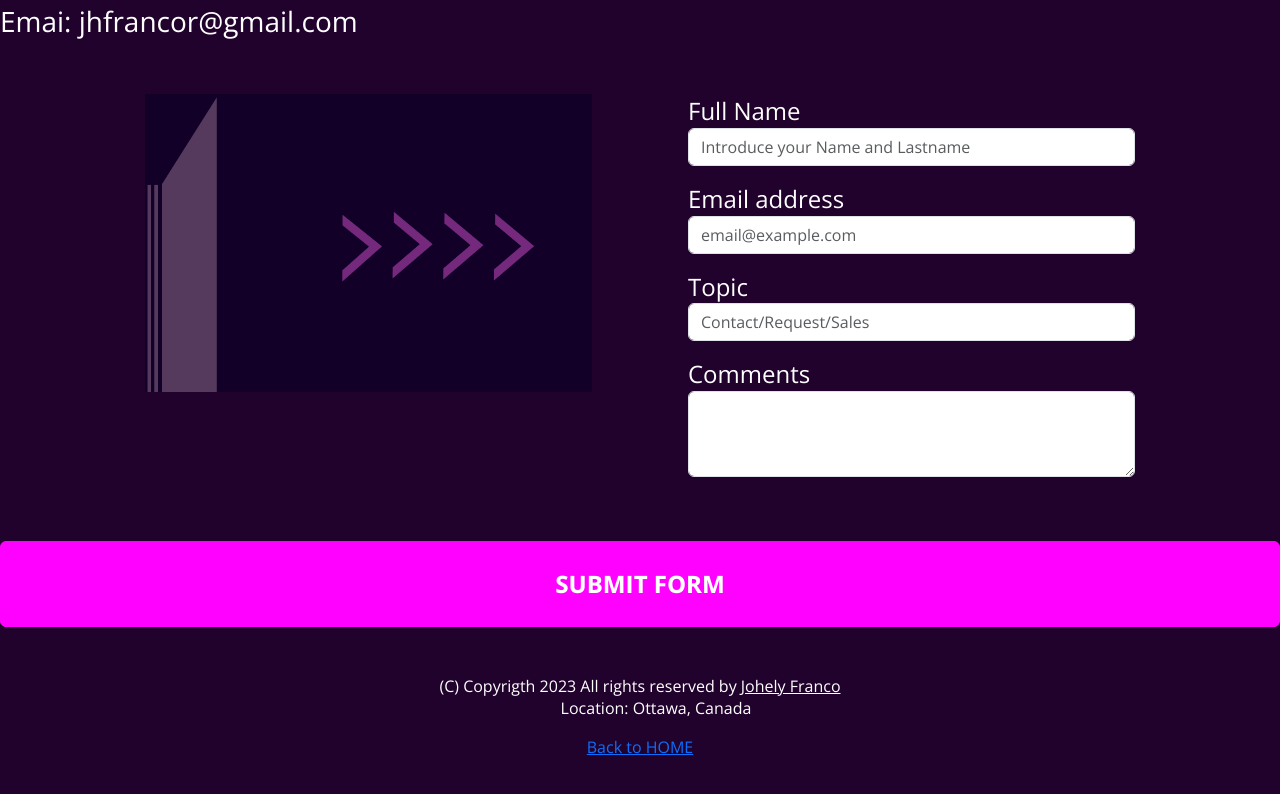
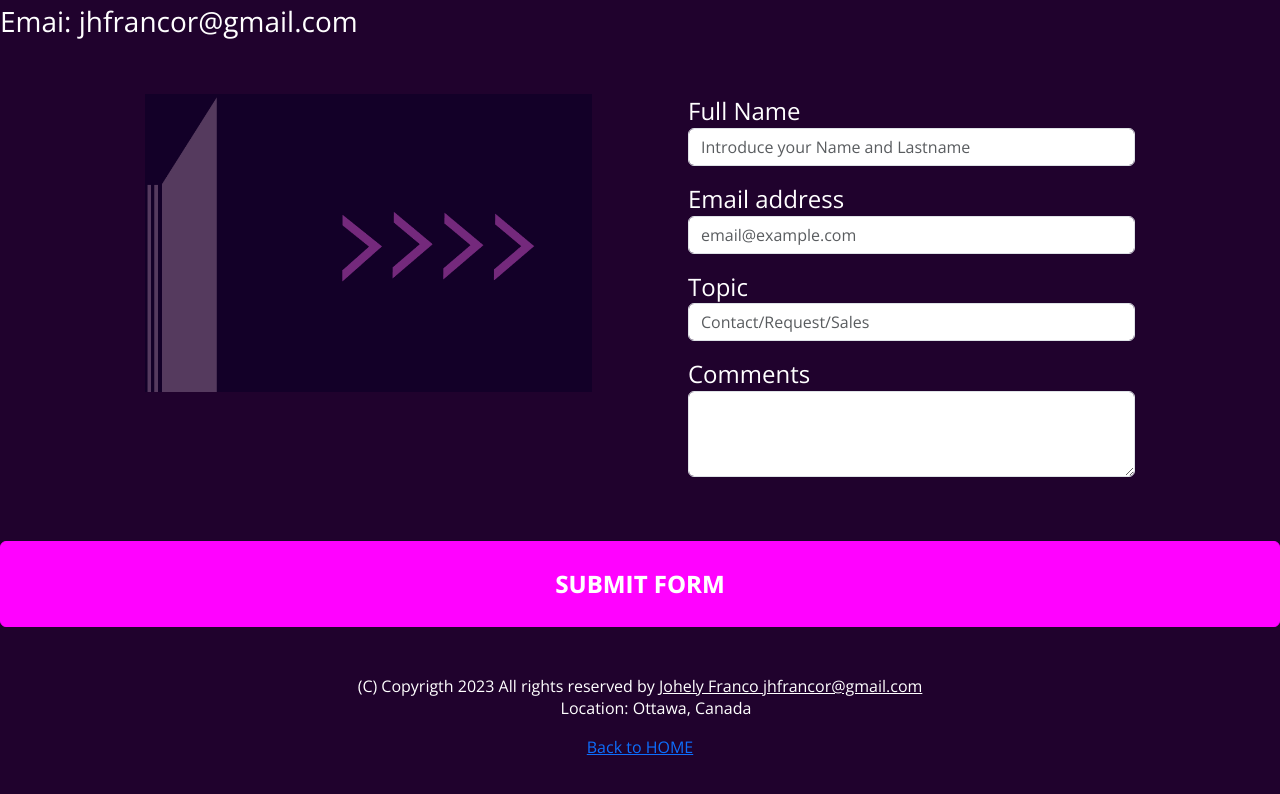
Before and after one commit to fran0571/portfolio, a plain HTML site: page contact.html in a window 1280 px wide. Shown: the part 350-1144 px from the top of the page. Drawn offline with nearby package versions, Linux system fonts and the light colour scheme.

Commit message:
adds email

```diff
--- a/contact.html
+++ b/contact.html
@@ -137,7 +137,7 @@
         <div class="container">
           <div class="row">
             <div class="col-12 text-center">
-              <p class="mb-md-0">(C) Copyrigth 2023 All rights reserved by <a href="https://www.linkedin.com/" class="external text-white">Johely Franco</a></p>
+              <p class="mb-md-0">(C) Copyrigth 2023 All rights reserved by <a href="https://www.linkedin.com/" class="external text-white">Johely Franco  jhfrancor@gmail.com </a></p>
             </div>
             <div class="col-12 text-center">
               <ul itemscope itemtype="https://schema.org/Person">
```
